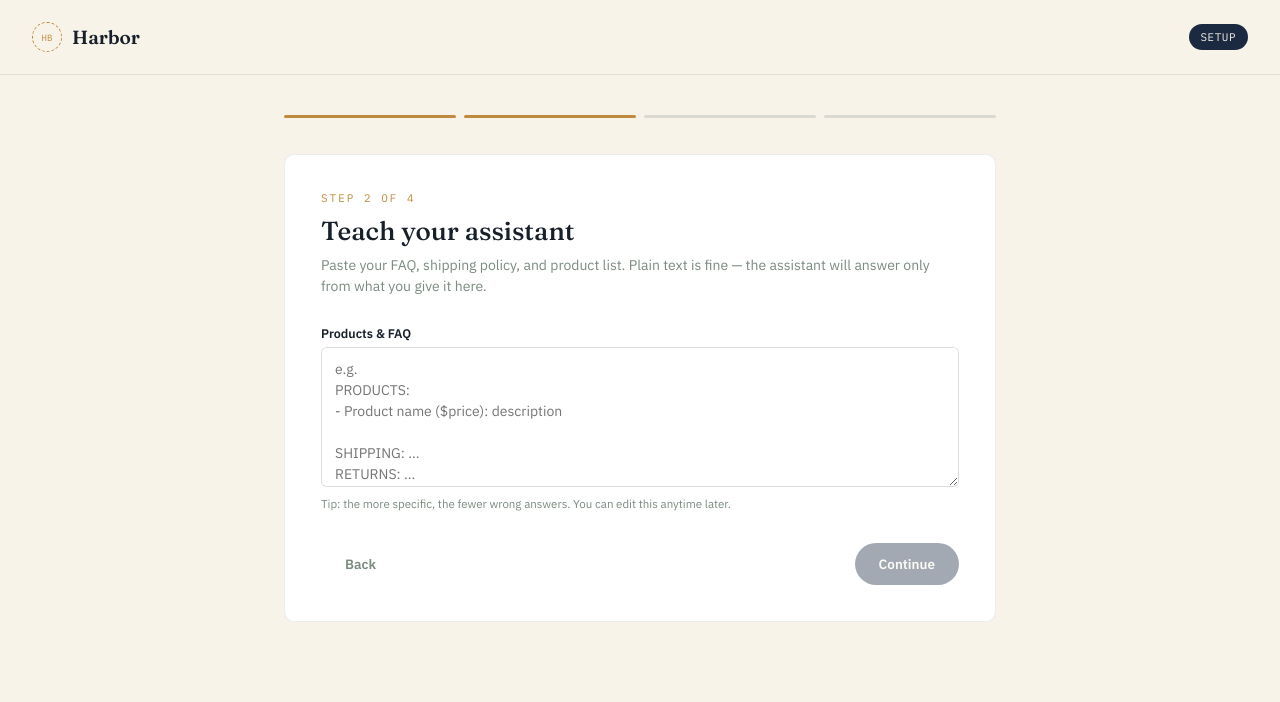
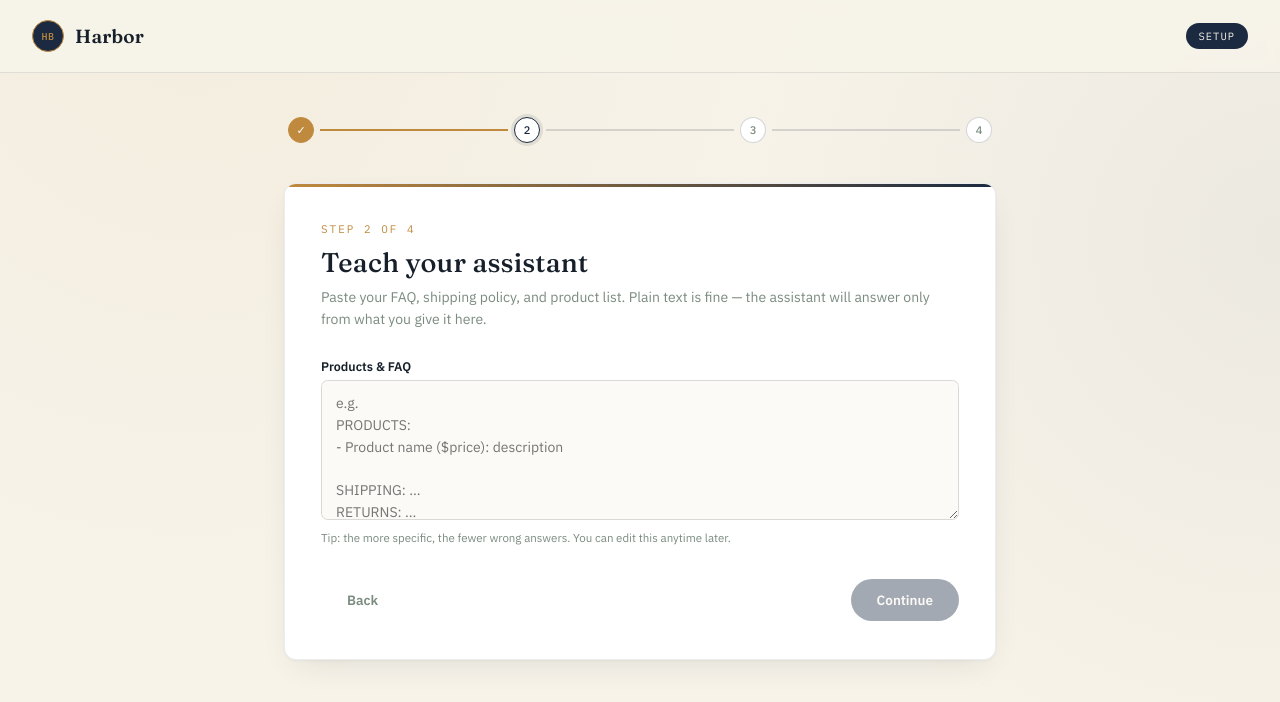
Before and after one commit to yusufelvictorieux-glitch/harbor, a website: page index.html in a window 1280 px wide. Both pictures are taken after a click on the button "Continue". Drawn offline with Linux system fonts and the light colour scheme.

Commit message:
Polish setup page styling

```diff
--- a/index.html
+++ b/index.html
@@ -12,65 +12,137 @@
     --coral:#E2725B; --sage:#7A8B7F; --ink:#17202A;
   }
   *{box-sizing:border-box;margin:0;padding:0;}
-  body{background:var(--cream);font-family:'IBM Plex Sans',sans-serif;color:var(--ink);min-height:100vh;padding-bottom:60px;}
+  body{
+    background:
+      radial-gradient(circle at 15% 0%, rgba(192,138,62,0.06), transparent 45%),
+      radial-gradient(circle at 100% 30%, rgba(27,42,65,0.05), transparent 40%),
+      var(--cream);
+    font-family:'IBM Plex Sans',sans-serif;color:var(--ink);min-height:100vh;padding-bottom:60px;
+  }
 
-  header.top{display:flex;justify-content:space-between;align-items:center;padding:22px 32px;border-bottom:1px solid rgba(23,32,42,0.1);}
-  .brand{display:flex;align-items:center;gap:10px;}
-  .brand-mark{width:30px;height:30px;border:1.5px dashed var(--brass);border-radius:50%;display:flex;align-items:center;justify-content:center;font-family:'IBM Plex Mono',monospace;font-size:9px;color:var(--brass);}
-  .brand-name{font-family:'Fraunces',serif;font-size:19px;font-weight:600;}
-  .plan-pill{font-family:'IBM Plex Mono',monospace;font-size:11px;background:var(--navy);color:var(--cream);padding:6px 12px;border-radius:20px;letter-spacing:0.5px;}
+  header.top{
+    display:flex;justify-content:space-between;align-items:center;
+    padding:20px 32px;border-bottom:1px solid rgba(23,32,42,0.1);
+    background:rgba(247,243,233,0.9);backdrop-filter:blur(6px);
+    position:sticky;top:0;z-index:10;
+  }
+  .brand{display:flex;align-items:center;gap:11px;}
+  .brand-mark{
+    width:32px;height:32px;border-radius:50%;
+    background:var(--navy);
+    border:1.5px solid var(--brass);
+    display:flex;align-items:center;justify-content:center;
+    font-family:'IBM Plex Mono',monospace;font-size:10px;font-weight:500;
+    color:var(--brass);letter-spacing:0.5px;
+  }
+  .brand-name{font-family:'Fraunces',serif;font-size:19px;font-weight:600;letter-spacing:0.2px;}
+  .plan-pill{
+    font-family:'IBM Plex Mono',monospace;font-size:10.5px;background:var(--navy);color:var(--cream);
+    padding:6px 13px;border-radius:20px;letter-spacing:1px;
+  }
 
-  main{max-width:760px;margin:0 auto;padding:40px 24px;}
+  main{max-width:760px;margin:0 auto;padding:44px 24px;}
 
-  .steps{display:flex;gap:8px;margin-bottom:36px;}
-  .step-dot{flex:1;height:3px;background:rgba(23,32,42,0.12);border-radius:2px;overflow:hidden;}
-  .step-dot .fill{height:100%;background:var(--brass);width:0%;transition:width 0.3s ease;}
-  .step-dot.active .fill, .step-dot.done .fill{width:100%;}
+  .steps{display:flex;align-items:center;margin-bottom:40px;padding:0 4px;}
+  .step-node{
+    width:26px;height:26px;border-radius:50%;flex-shrink:0;
+    display:flex;align-items:center;justify-content:center;
+    font-family:'IBM Plex Mono',monospace;font-size:11px;font-weight:500;
+    background:#fff;border:1.5px solid rgba(23,32,42,0.18);color:var(--sage);
+    transition:all 0.25s ease;
+  }
+  .step-node.active{border-color:var(--navy);color:var(--navy);background:#fff;box-shadow:0 0 0 3px rgba(27,42,65,0.1);}
+  .step-node.done{background:var(--brass);border-color:var(--brass);color:#fff;}
+  .step-line{flex:1;height:1.5px;background:rgba(23,32,42,0.15);margin:0 6px;position:relative;top:0;}
+  .step-line.done{background:var(--brass);}
 
-  .panel{background:#fff;border:1px solid rgba(23,32,42,0.08);border-radius:10px;padding:36px;display:none;}
+  .panel{
+    background:#fff;border:1px solid rgba(23,32,42,0.08);border-radius:12px;
+    padding:38px 36px;display:none;
+    box-shadow:0 1px 3px rgba(23,32,42,0.04), 0 12px 32px -12px rgba(23,32,42,0.12);
+    position:relative;overflow:hidden;
+  }
+  .panel::before{
+    content:'';position:absolute;top:0;left:0;right:0;height:3px;
+    background:linear-gradient(90deg, var(--brass), var(--navy));
+  }
   .panel.active{display:block;}
 
   .eyebrow{font-family:'IBM Plex Mono',monospace;font-size:11px;letter-spacing:2px;color:var(--brass);text-transform:uppercase;margin-bottom:10px;}
-  h2{font-family:'Fraunces',serif;font-size:26px;font-weight:500;margin-bottom:8px;}
-  .sub{color:var(--sage);font-size:14px;margin-bottom:28px;line-height:1.5;}
+  h2{font-family:'Fraunces',serif;font-size:27px;font-weight:500;margin-bottom:8px;letter-spacing:0.2px;}
+  .sub{color:var(--sage);font-size:14px;margin-bottom:28px;line-height:1.55;}
 
-  label{display:block;font-size:12.5px;font-weight:600;margin-bottom:6px;margin-top:18px;}
+  label{display:block;font-size:12.5px;font-weight:600;margin-bottom:6px;margin-top:20px;color:var(--ink);}
   label:first-of-type{margin-top:0;}
   input[type=text], input[type=email], textarea{
-    width:100%;border:1px solid rgba(23,32,42,0.15);border-radius:6px;
-    padding:11px 13px;font-family:'IBM Plex Sans',sans-serif;font-size:14px;outline:none;
+    width:100%;border:1px solid rgba(23,32,42,0.15);border-radius:7px;
+    padding:12px 14px;font-family:'IBM Plex Sans',sans-serif;font-size:14px;outline:none;
+    background:#FCFAF6;transition:border-color 0.15s ease, box-shadow 0.15s ease;
   }
-  input:focus, textarea:focus{border-color:var(--brass);}
-  textarea{resize:vertical;min-height:140px;line-height:1.5;}
-  .hint{font-size:11.5px;color:var(--sage);margin-top:5px;}
+  input:focus, textarea:focus{border-color:var(--brass);box-shadow:0 0 0 3px rgba(192,138,62,0.12);background:#fff;}
+  textarea{resize:vertical;min-height:140px;line-height:1.55;}
+  .hint{font-size:11.5px;color:var(--sage);margin-top:6px;}
 
-  .color-row{display:flex;gap:10px;margin-top:8px;}
-  .swatch-choice{width:34px;height:34px;border-radius:50%;cursor:pointer;border:2px solid transparent;}
-  .swatch-choice.selected{border-color:var(--ink);}
+  .color-row{display:flex;gap:12px;margin-top:8px;}
+  .swatch-choice{
+    width:32px;height:32px;border-radius:50%;cursor:pointer;
+    border:2px solid transparent;box-shadow:0 0 0 1px rgba(23,32,42,0.08);
+    transition:transform 0.15s ease;
+  }
+  .swatch-choice:hover{transform:scale(1.08);}
+  .swatch-choice.selected{border-color:var(--ink);box-shadow:0 0 0 2px #fff, 0 0 0 4px var(--ink);}
 
-  .btn-row{display:flex;justify-content:space-between;margin-top:32px;gap:12px;}
-  button{font-family:'IBM Plex Sans',sans-serif;font-weight:600;font-size:13.5px;border:none;border-radius:24px;padding:12px 24px;cursor:pointer;}
-  .btn-primary{background:var(--navy);color:var(--cream);}
-  .btn-primary:hover{background:#25395a;}
+  .btn-row{display:flex;justify-content:space-between;align-items:center;margin-top:34px;gap:12px;}
+  button{font-family:'IBM Plex Sans',sans-serif;font-weight:600;font-size:13.5px;border:none;border-radius:24px;padding:12px 26px;cursor:pointer;transition:all 0.15s ease;}
+  .btn-primary{background:var(--navy);color:var(--cream);box-shadow:0 4px 14px -4px rgba(27,42,65,0.4);}
+  .btn-primary:hover{background:#25395a;transform:translateY(-1px);box-shadow:0 6px 18px -4px rgba(27,42,65,0.45);}
   .btn-ghost{background:transparent;color:var(--sage);}
-  .btn-primary:disabled{opacity:0.4;cursor:not-allowed;}
+  .btn-ghost:hover{color:var(--ink);}
+  .btn-primary:disabled{opacity:0.4;cursor:not-allowed;transform:none;box-shadow:none;}
 
   .plan-cards{display:grid;grid-template-columns:1fr 1fr;gap:14px;margin-top:8px;}
-  .plan-card{border:1.5px solid rgba(23,32,42,0.12);border-radius:8px;padding:18px;cursor:pointer;}
-  .plan-card.selected{border-color:var(--brass);background:rgba(192,138,62,0.06);}
+  .plan-card{
+    border:1.5px solid rgba(23,32,42,0.12);border-radius:9px;padding:18px;cursor:pointer;
+    position:relative;transition:border-color 0.15s ease, box-shadow 0.15s ease;
+  }
+  .plan-card:hover{border-color:rgba(192,138,62,0.5);}
+  .plan-card.selected{border-color:var(--brass);background:rgba(192,138,62,0.06);box-shadow:0 4px 14px -6px rgba(192,138,62,0.35);}
+  .plan-card .badge{
+    position:absolute;top:-9px;right:14px;background:var(--coral);color:#fff;
+    font-family:'IBM Plex Mono',monospace;font-size:9.5px;letter-spacing:0.5px;
+    padding:3px 9px;border-radius:10px;
+  }
   .plan-card .name{font-family:'Fraunces',serif;font-size:16px;font-weight:600;}
   .plan-card .price{font-family:'IBM Plex Mono',monospace;color:var(--brass);font-size:15px;margin:4px 0 8px;}
-  .plan-card ul{list-style:none;font-size:12px;color:var(--sage);line-height:1.7;}
+  .plan-card ul{list-style:none;font-size:12px;color:var(--sage);line-height:1.75;}
+  .plan-card ul li::before{content:'— ';color:var(--brass);}
 
-  /* embed code block */
-  .code-block{background:var(--ink);color:#D9E2E8;font-family:'IBM Plex Mono',monospace;font-size:12px;padding:18px;border-radius:8px;overflow-x:auto;white-space:pre;line-height:1.6;position:relative;}
-  .copy-btn{position:absolute;top:12px;right:12px;background:var(--brass);color:#fff;border:none;border-radius:6px;padding:6px 12px;font-size:11px;cursor:pointer;}
+  .code-block{
+    background:var(--ink);color:#D9E2E8;font-family:'IBM Plex Mono',monospace;font-size:12px;
+    padding:20px;border-radius:9px;overflow-x:auto;white-space:pre;line-height:1.65;position:relative;
+    box-shadow:inset 0 0 0 1px rgba(255,255,255,0.05);
+  }
+  .copy-btn{
+    position:absolute;top:12px;right:12px;background:var(--brass);color:#fff;border:none;
+    border-radius:6px;padding:6px 13px;font-size:11px;cursor:pointer;transition:background 0.15s ease;
+  }
+  .copy-btn:hover{background:#a8752f;}
 
-  .success-badge{display:flex;align-items:center;gap:10px;background:rgba(122,139,127,0.12);border:1px solid var(--sage);border-radius:8px;padding:14px 16px;margin-bottom:24px;font-size:13.5px;}
+  .success-badge{
+    display:flex;align-items:center;gap:10px;background:rgba(122,139,127,0.12);
+    border:1px solid var(--sage);border-radius:8px;padding:14px 16px;margin-bottom:24px;font-size:13.5px;line-height:1.5;
+  }
 
-  /* mini preview */
-  .preview-wrap{border:1px dashed rgba(23,32,42,0.2);border-radius:8px;padding:20px;margin-top:20px;background:var(--cream);position:relative;min-height:80px;}
-  .preview-widget-btn{width:48px;height:48px;border-radius:50%;background:var(--navy);display:flex;align-items:center;justify-content:center;position:absolute;bottom:16px;right:16px;cursor:pointer;}
+  .preview-wrap{
+    border:1px dashed rgba(23,32,42,0.2);border-radius:9px;padding:20px;margin-top:20px;
+    background:var(--cream);position:relative;min-height:80px;
+  }
+  .preview-widget-btn{
+    width:48px;height:48px;border-radius:50%;background:var(--navy);
+    display:flex;align-items:center;justify-content:center;position:absolute;bottom:16px;right:16px;
+    cursor:pointer;box-shadow:0 4px 14px -3px rgba(27,42,65,0.45);transition:transform 0.15s ease;
+  }
+  .preview-widget-btn:hover{transform:scale(1.05);}
   .preview-note{font-size:11.5px;color:var(--sage);}
 
   #loading-msg{font-size:12px;color:var(--sage);margin-top:10px;display:none;}
@@ -88,10 +160,13 @@
 
 <main>
   <div class="steps">
-    <div class="step-dot active" id="dot-1"><div class="fill"></div></div>
-    <div class="step-dot" id="dot-2"><div class="fill"></div></div>
-    <div class="step-dot" id="dot-3"><div class="fill"></div></div>
-    <div class="step-dot" id="dot-4"><div class="fill"></div></div>
+    <div class="step-node active" id="dot-1">1</div>
+    <div class="step-line" id="line-1"></div>
+    <div class="step-node" id="dot-2">2</div>
+    <div class="step-line" id="line-2"></div>
+    <div class="step-node" id="dot-3">3</div>
+    <div class="step-line" id="line-3"></div>
+    <div class="step-node" id="dot-4">4</div>
   </div>
 
   <!-- STEP 1: Store info -->
@@ -150,6 +225,7 @@ FAQ: ..."></textarea>
         <ul><li>FAQ assistant</li><li>500 conversations/mo</li><li>1 embed site</li></ul>
       </div>
       <div class="plan-card" data-plan="growth" onclick="selectPlan('growth')">
+        <span class="badge">BEST VALUE</span>
         <div class="name">Growth</div>
         <div class="price">$49/mo</div>
         <ul><li>FAQ + order status</li><li>2,000 conversations/mo</li><li>Shopify order lookup</li></ul>
@@ -217,17 +293,19 @@ knowledgeEl.addEventListener('input', () => {
   document.getElementById('step2-continue').disabled = knowledgeEl.value.trim().length < 20;
 });
 
-// Real deployments don't pre-load a saved profile on page load —
-// each visitor is a new prospective client filling out the form fresh.
-
 function goToStep(n, skipValidation) {
   document.querySelectorAll('.panel').forEach(p => p.classList.remove('active'));
   document.getElementById('panel-' + n).classList.add('active');
   for (let i = 1; i <= 4; i++) {
     const dot = document.getElementById('dot-' + i);
     dot.classList.remove('active','done');
-    if (i < n) dot.classList.add('done');
+    if (i < n) { dot.classList.add('done'); dot.textContent = '✓'; }
+    else { dot.textContent = i; }
     if (i === n) dot.classList.add('active');
+    if (i < 4) {
+      const line = document.getElementById('line-' + i);
+      if (line) line.classList.toggle('done', i < n);
+    }
   }
   if (n === 1) {
     state.storeName = '';
```
